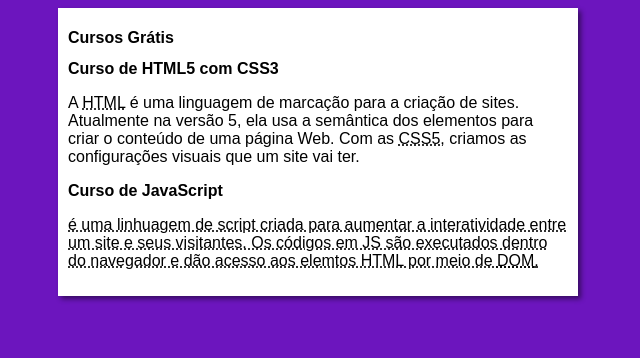
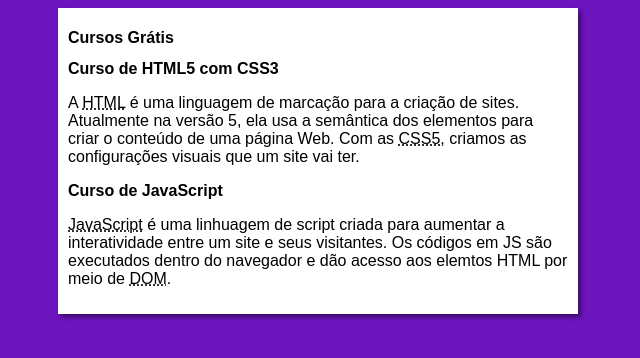
Before and after one commit to RaianeBatista/Projeto-Site, a plain HTML site: page index.html in a window 1280 px wide. Shown: the whole page, without its empty margins (322-962 px from the left). Drawn offline with Linux system fonts and the light colour scheme.

Commit message:
Update index.html

```diff
--- a/index.html
+++ b/index.html
@@ -17,7 +17,7 @@
         </article>
         <article>
             <h2>Curso de JavaScript</h2>
-            <p><abbr title="JavaScript"<abbr> é uma linhuagem de script criada para aumentar a interatividade entre um site e seus visitantes. Os códigos em JS são executados dentro do navegador e dão acesso aos elemtos HTML por meio de <abbr title="Document Object Model">DOM</abbr>.</p>
+            <p><abbr title="JavaScript">JavaScript</abbr><abbr> é uma linhuagem de script criada para aumentar a interatividade entre um site e seus visitantes. Os códigos em JS são executados dentro do navegador e dão acesso aos elemtos HTML por meio de <abbr title="Document Object Model">DOM</abbr>.</p>
         </article>
     </main>
 </body>
```
